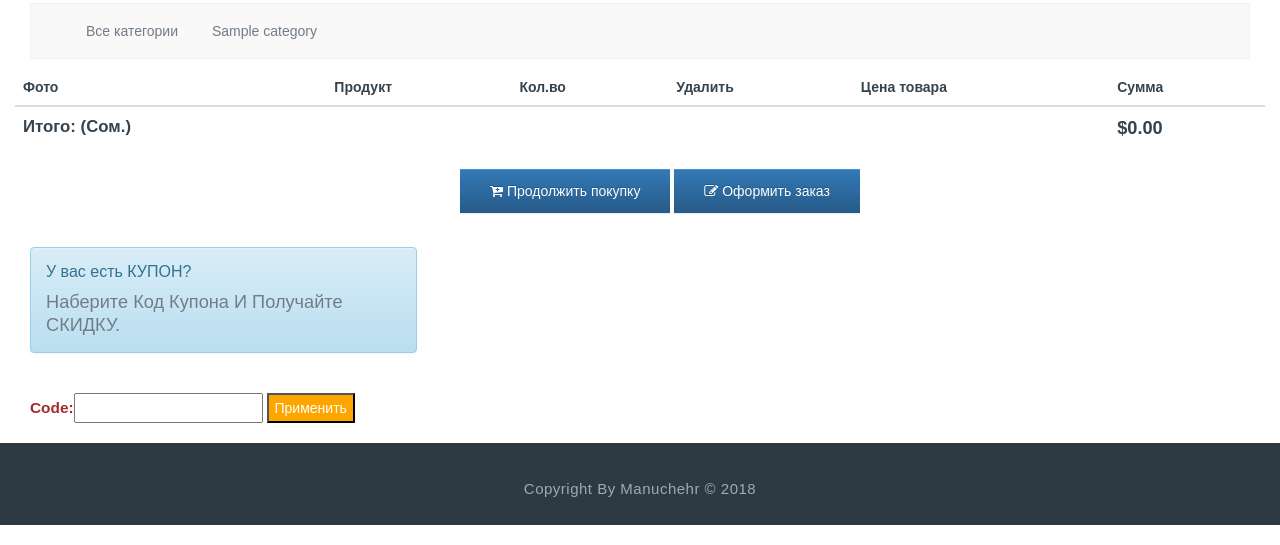
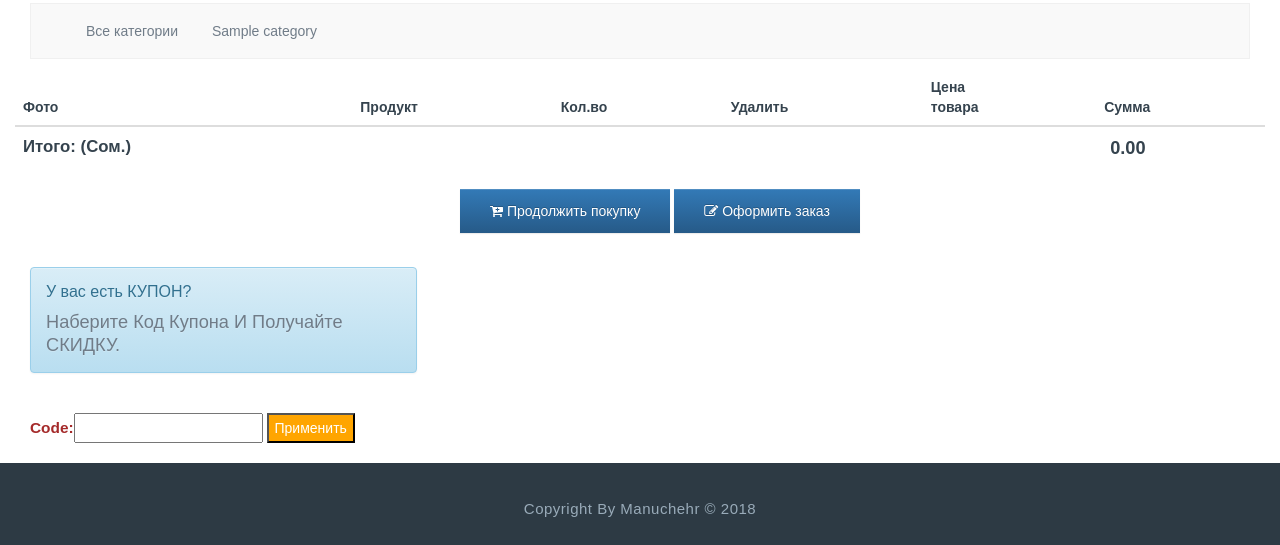
Before and after one commit to Manuchehr6699/myshop, a Django app: page /cart/ in a window 1280 px wide. Shown: the part 330-875 px from the top of the page. Run offline with Django 3.2, Linux system fonts and the light colour scheme; tables that the repository leaves empty hold one stand-in row (values such as "Sample post"); some libraries are stand-ins or nearby versions.

Commit message:
my online shop project

```diff
--- a/cart/templates/cart/detail.html
+++ b/cart/templates/cart/detail.html
@@ -30,7 +30,7 @@
             <th>Продукт</th>
             <th>Кол.во</th>
             <th>Удалить</th>
-            <th>Цена товара</th>
+            <th>Цена<br>товара</th>
             <th>Сумма</th>
         </tr>
         </thead>
@@ -70,16 +70,16 @@
             ({{ cart.coupon.discount }}% off)
         </td>
         <td colspan="4"></td>
-        <td class="num_neg" style="color: red; font-weight: bold;">
+        <td class="num_neg" style="color: red; font-weight: bold;" colspan="2">
             - ${{ cart.get_discount|floatformat:"2" }}
         </td>
     </tr>
 {% endif %}
 <tr class="total">
     <td style="font-size: 1.2em; font-weight: bold;">Итого: (Сом.)</td>
-    <td colspan="4"></td>
-    <td class="num" style="font-size: 1.3em; font-weight: bold;">
-        ${{ cart.get_total_price_after_discount|floatformat:"2" }}
+    <td colspan="3"></td>
+    <td class="num" style="font-size: 1.3em; font-weight: bold; padding-left: 15%">
+        {{ cart.get_total_price_after_discount|floatformat:"2" }}
     </td>
 </tr>
         </tbody>
```
